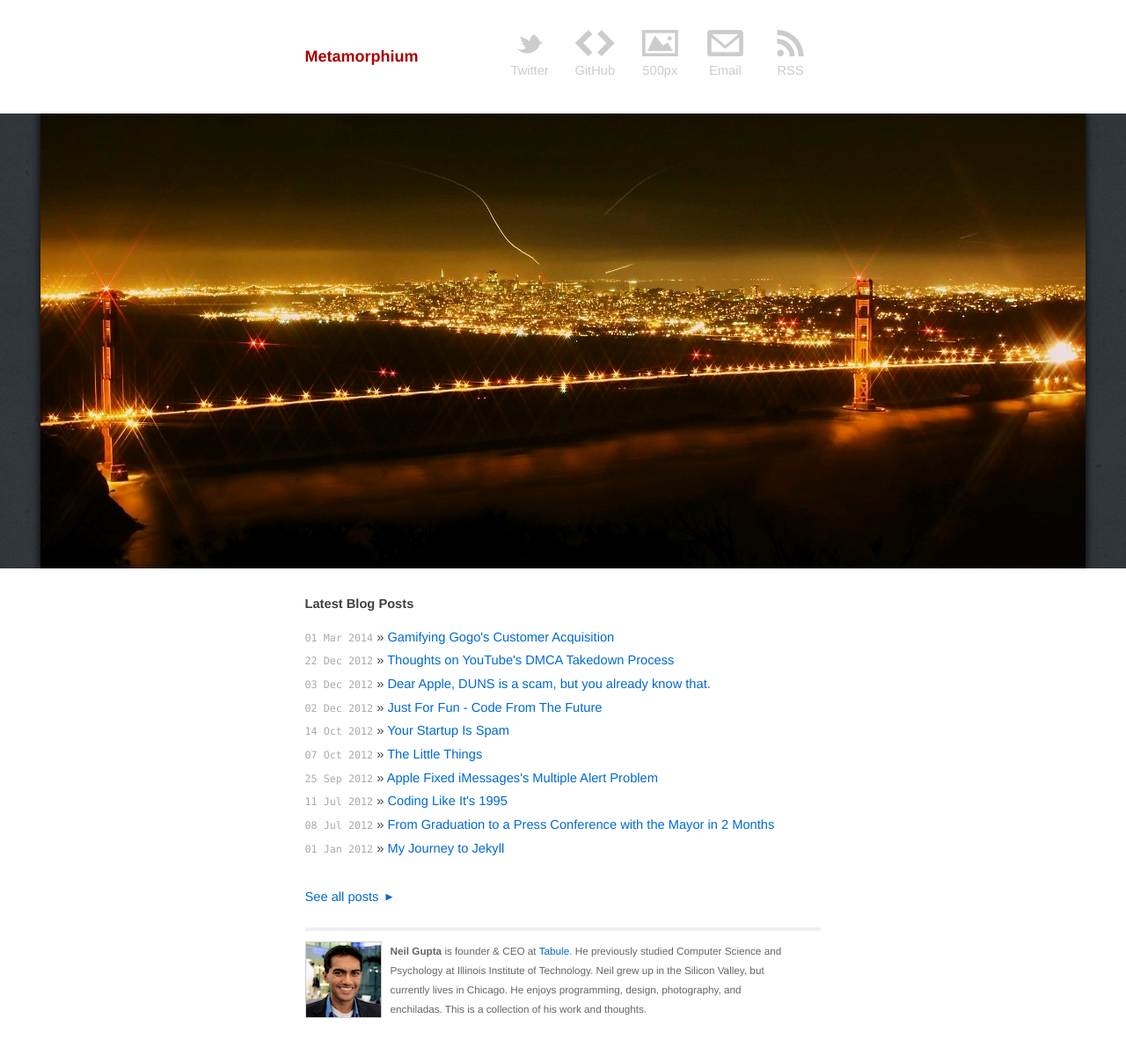
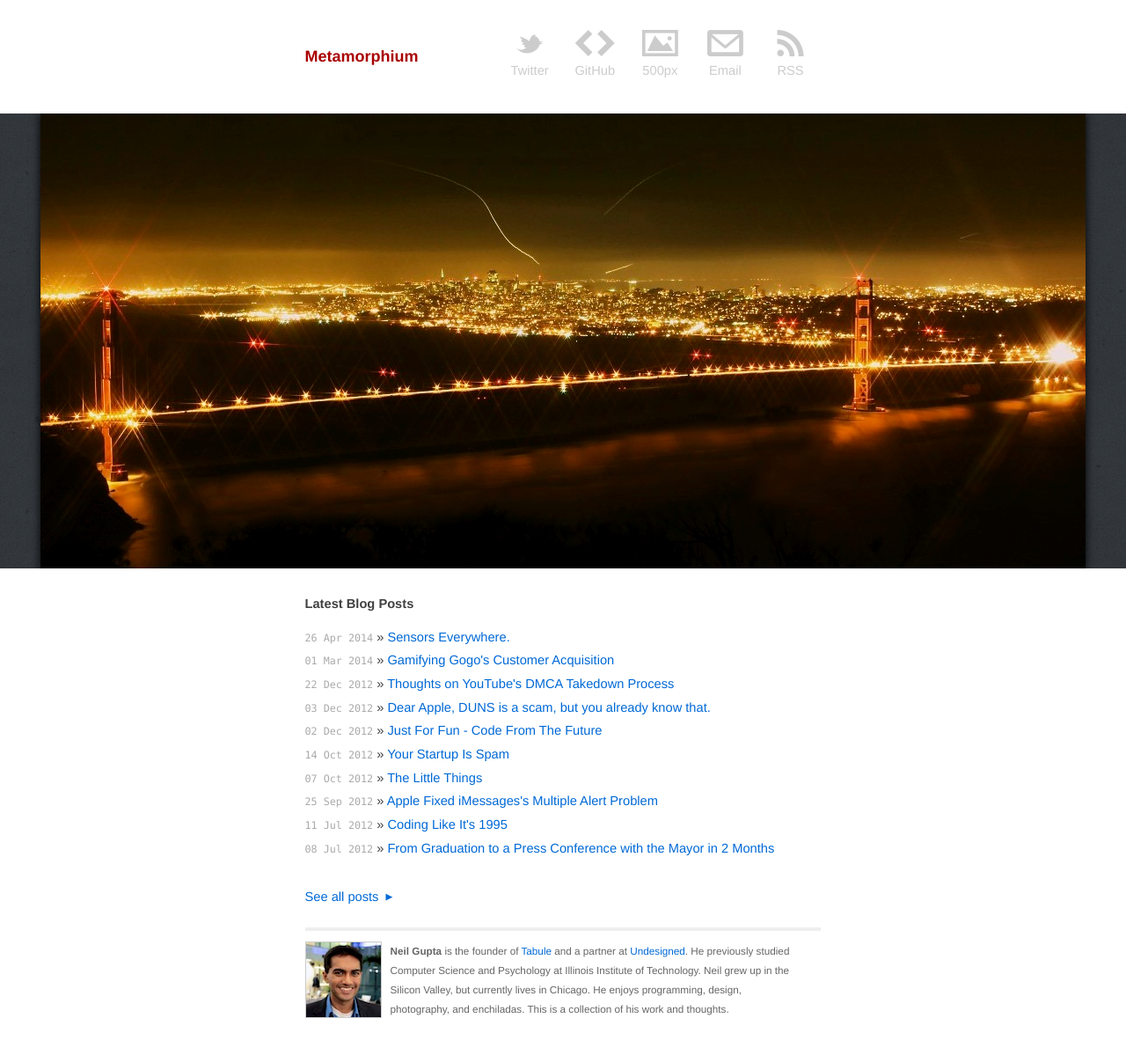
Before and after one commit to neilgupta/neilgupta.github.com, a Jekyll site: the page built from index.html, in a window 1280 px wide. Shown: the whole page at 88% size. Built offline with Jekyll 4.4.1, drawn with Linux system fonts in a browser that asks for light colours.

Commit message:
Sensors Everywhere

```diff
--- a/_layouts/default.html
+++ b/_layouts/default.html
@@ -58,7 +58,7 @@
     <div class="contact">
       <p>
       	<img src="/images/neil.jpg" width="85" height="85" alt="Neil Gupta" />
-        <b>Neil Gupta</b> is founder & CEO at <a href="http://tabuleapp.com">Tabule</a>. He previously studied Computer Science and Psychology at Illinois Institute of Technology. Neil grew up in the Silicon Valley, but currently lives in Chicago. He enjoys programming, design, photography, and enchiladas. This is a collection of his work and thoughts.
+        <b>Neil Gupta</b> is the founder of <a href="http://tabuleapp.com">Tabule</a> and a partner at <a href="http://www.undesigned.io">Undesigned</a>. He previously studied Computer Science and Psychology at Illinois Institute of Technology. Neil grew up in the Silicon Valley, but currently lives in Chicago. He enjoys programming, design, photography, and enchiladas. This is a collection of his work and thoughts.
       </p>
     </div>
     <div class="clear">&nbsp;</div>
```
Also changed, not shown: _posts/2014-04-26-sensors-everywhere.md (added, +20 -0 lines).
